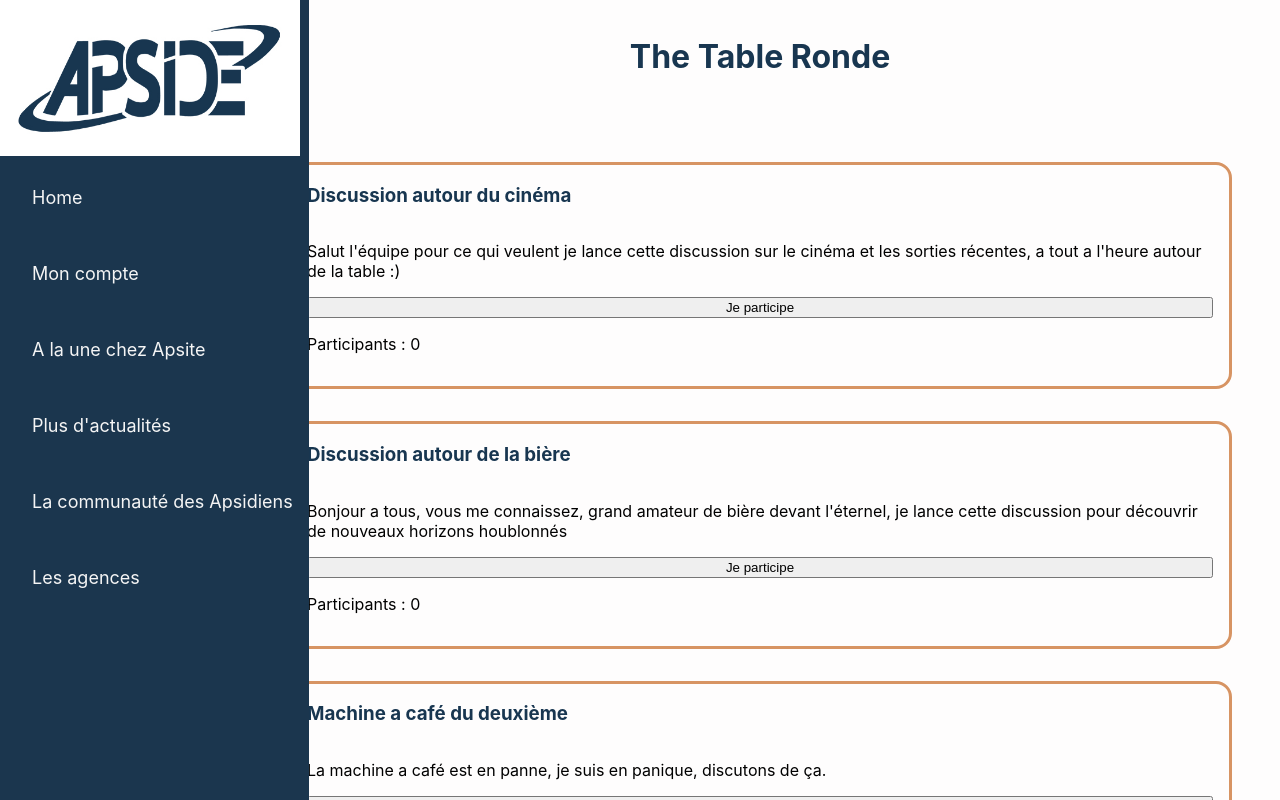
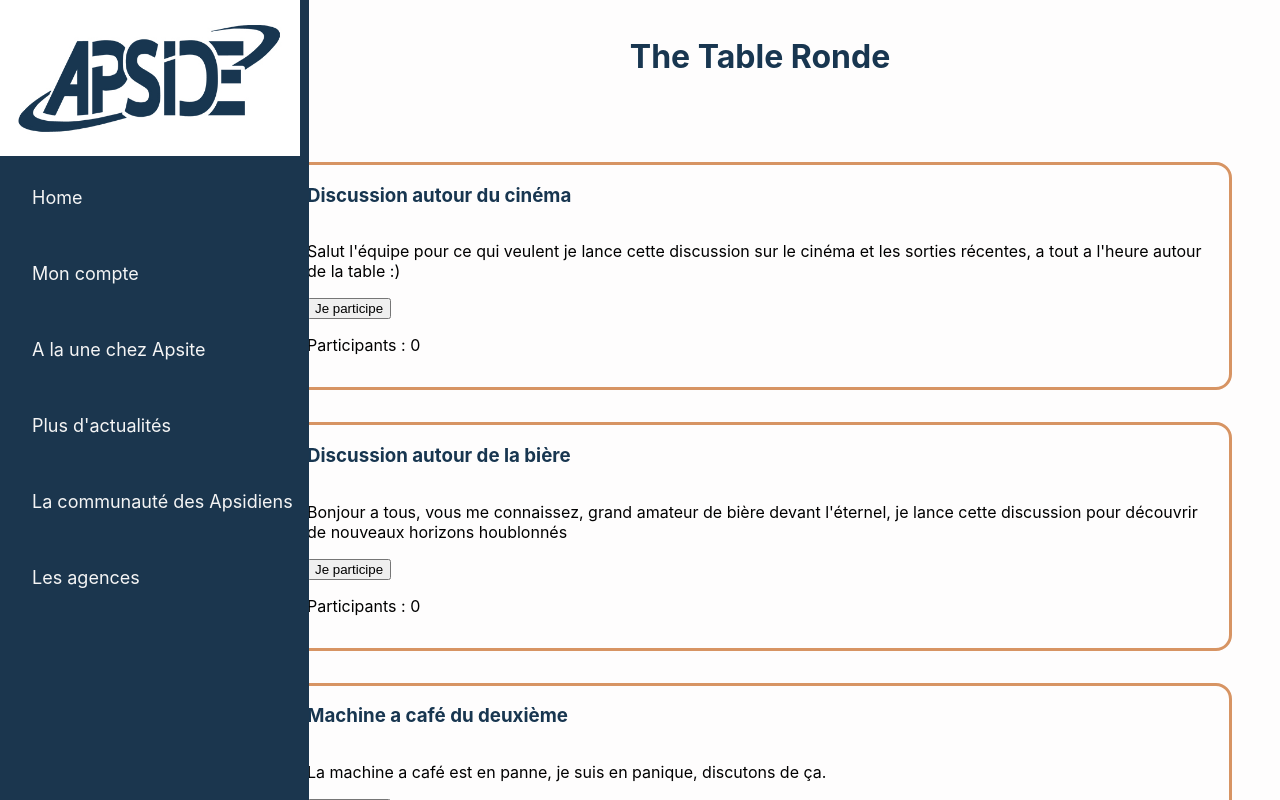
Before and after one commit to IrnehBrgt/hackathon, a React (Create React App) app in the folder hackathon/: page /tableRonde in a window 1280 px wide. Shown: the top 800 px of the page. Built offline with nearby package versions, Linux system fonts and the light colour scheme.

Commit message:
button différencié pour chaque topic

```diff
--- a/hackathon/src/components/RoundTable.jsx
+++ b/hackathon/src/components/RoundTable.jsx
@@ -1,6 +1,7 @@
 import React, { useState } from 'react';
 import ContentOfTable from './ContentOfTable';
 import '../assets/RoundTable.css';
+import TopicButton from './TopicButton';
 
 function RoundTable() {
   const [newTopic, setNewTopic] = useState([]);
@@ -28,8 +29,7 @@ function RoundTable() {
         <div className='Card'>
           <h3>{card.title}</h3>
           <p>{card.content}</p>
-          <button onClick={handleCount}>Je participe</button>
-          <p>Participants : {count}</p>
+          <TopicButton />
         </div>
       ))}
       <div className='addTopic'>
--- /dev/null
+++ b/hackathon/src/components/TopicButton.jsx
@@ -0,0 +1,16 @@
+import React, { useState } from 'react';
+
+function TopicButton() {
+  const [count, setCount] = useState(0);
+  function handleCount(e) {
+    setCount(count + 1);
+  }
+
+  return (
+    <div>
+      <button onClick={handleCount}>Je participe</button>
+      <p>Participants : {count}</p>
+    </div>
+  );
+}
+export default TopicButton;
```
